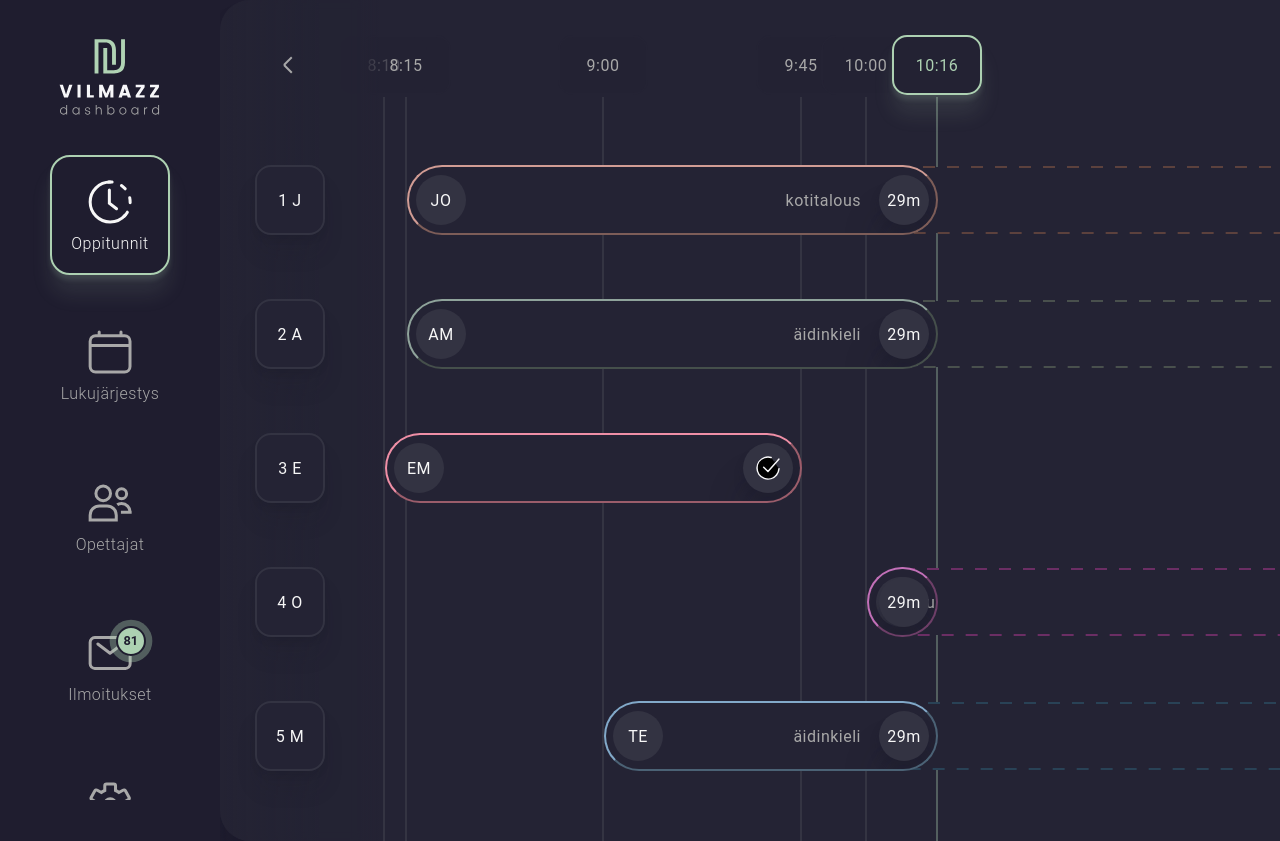
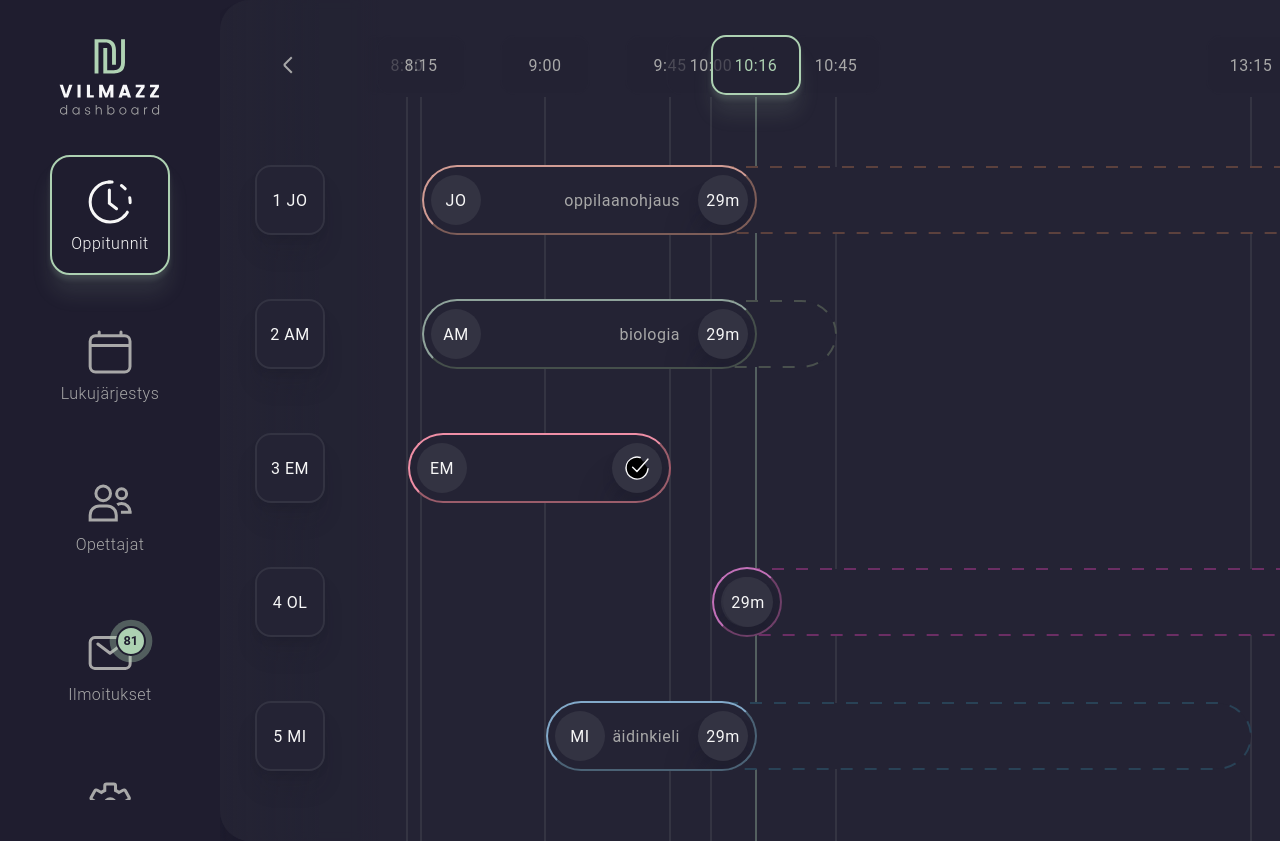
Before and after one commit to jnetc/dashboard-vilmaaz, a Next.js app: page / in a window 1280 px wide. Built offline with nearby package versions, Linux system fonts and the light colour scheme.

Commit message:
style cleaning & fix some issues in styles

```diff
--- a/components/main/lessons/Timefield.tsx
+++ b/components/main/lessons/Timefield.tsx
@@ -31,15 +31,9 @@ const Timefield: FC = () => {
     return <Lesson key={data.id} data={data} order={currentLessonOrder} />;
   });
 
-  const updateOrdersCount = () => {
-    console.log('update!!!');
-  };
-
   return (
     <TimefieldStyle id="timefield">
-      <div id="field" onTransitionEnd={updateOrdersCount}>
-        {lessons}
-      </div>
+      <div id="field">{lessons}</div>
     </TimefieldStyle>
   );
 };
--- a/components/main/lessons/left-side-panel/DraggableArea.tsx
+++ b/components/main/lessons/left-side-panel/DraggableArea.tsx
@@ -130,6 +130,7 @@ export const DraggableArea: FC = () => {
             onDrop={ev => dragDrop(ev, el)}
             key={el.id}>
             {el.order} {el.name.charAt(0)}
+            {el.name.charAt(1).toUpperCase()}
           </DraggableElementStyle>
         );
       })}
--- a/components/main/lessons/left-side-panel/styles/left-panel-styles.ts
+++ b/components/main/lessons/left-side-panel/styles/left-panel-styles.ts
@@ -14,7 +14,6 @@ export const LeftSidePanelStyle = styled.div`
   background-color: ${({ theme }) => theme.bg_middle(0.8)};
   backdrop-filter: blur(4px);
   z-index: 100;
-  /* pointer-events: none; */
   &::after,
   &::before {
     content: '';
--- a/components/main/lessons/right-side-panel/index.tsx
+++ b/components/main/lessons/right-side-panel/index.tsx
@@ -67,7 +67,7 @@ export const RightSidePanel: FC = () => {
   }, [open]);
 
   return (
-    <RightSidePanelStyle open={open} ref={lessonRef}>
+    <RightSidePanelStyle ref={lessonRef}>
       <div>
         <RightSidePanelHeader>
           <DayOfWeek />
--- a/components/main/lessons/right-side-panel/styles/right-panel-styles.ts
+++ b/components/main/lessons/right-side-panel/styles/right-panel-styles.ts
@@ -19,17 +19,14 @@ export const DateStyle = styled.div`
 `;
 
 // index
-export const RightSidePanelStyle = styled.section<{ open: boolean }>`
+export const RightSidePanelStyle = styled.section`
   min-width: 226px;
   height: 100vh;
-  /* display: ${({ open }) => (open ? 'grid' : 'none')}; */
   display: none;
   position: absolute;
   top: 0;
   right: 0;
-  padding: 0px;
   backdrop-filter: blur(4px);
-  /* border-radius: 30px 0 0 30px; */
   background-color: ${({ theme }) => theme.bg_regular(0.9)};
   box-shadow: 0px 40px 40px ${props => props.theme.bg_dark(0.2)},
     0px 10px 10px ${props => props.theme.bg_dark(0.3)};
@@ -38,12 +35,11 @@ export const RightSidePanelStyle = styled.section<{ open: boolean }>`
   user-select: none;
   z-index: 100;
   > div {
-    /* width: 100%;
-    height: 100%; */
+    height: 100%;
     display: grid;
     grid-template-rows: 48px 60px 300px 40px 1fr;
     padding: 35px 30px 35px 30px;
-    overflow-y: scroll;
+    overflow-y: auto;
   }
   h2 {
     grid-row: 2;
@@ -122,7 +118,6 @@ export const ProgressLessonStyle = styled.div<ProgressLessonsDataStyle>`
     align-items: center;
     position: relative;
     align-self: center;
-    /* margin: auto; */
     border-radius: 50%;
     border-style: solid;
     border-width: 2px;
@@ -193,7 +188,6 @@ export const ProgressTimeStyle = styled.div`
   width: 100%;
   height: 100%;
   display: flex;
-  /* display: none; */
   flex-direction: column;
   justify-content: center;
   align-items: center;
--- a/components/main/lessons/styles/lessons.ts
+++ b/components/main/lessons/styles/lessons.ts
@@ -25,8 +25,6 @@ export const LessonStyle = styled.div<LessonStyleType>`
   &:hover {
     .progress {
       border-color: ${({ theme }) => theme.grey_middle()};
-      /* box-shadow: 0px 40px 40px ${props => props.theme.bg_dark(0.2)},
-        0px 10px 10px ${props => props.theme.bg_dark(0.3)}; */
     }
     > svg {
       stroke: var(--${({ primary }) => primary});
@@ -108,6 +106,7 @@ export const LessonProgressBarStyle = styled.div<{ primary: string }>`
 // TIMEFIELD
 export const TimefieldStyle = styled.div`
   grid-row: 2;
+  display: flex;
   padding: 70px 0px 70px 46px;
   #field {
     display: flex;
@@ -122,9 +121,6 @@ export const TimelineStyle = styled.div`
   width: 100%;
   grid-row: 1;
   position: relative;
-  /* user-select: none;
-  pointer-events: none; */
-  /* padding: 0 160px 0 2px; */
   cursor: default;
   div#track {
     position: relative;
@@ -165,8 +161,6 @@ export const TimelinePointsStyle = styled.div<Position>`
   &:hover {
     background-color: ${({ theme }) => theme.bg_regular(0.8)};
     border-color: ${({ theme }) => theme.grey_light()};
-    /* box-shadow: 0 10px 10px ${({ theme }) => theme.bg_dark(0.3)},
-      0 40px 40px ${({ theme }) => theme.bg_dark(0.2)}; */
     z-index: 2;
   }
 `;
@@ -189,8 +183,9 @@ export const TimelineStepStyle = styled(TimelinePointsStyle)`
 
 // TIMETABLE
 export const TimetableStyle = styled.div`
-  width: 100%;
-  height: 100%;
+  /* width: 100%; */
+  max-height: inherit;
+  min-height: calc(100vh - 35px);
   display: grid;
   position: relative;
   grid-template-rows: 60px 1fr;
@@ -198,6 +193,7 @@ export const TimetableStyle = styled.div`
   padding: 0 120px 0 2px;
   z-index: 1;
   user-select: none;
+  cursor: move;
   @media (max-width: 1920px) {
     width: 1920px;
   }
@@ -210,7 +206,6 @@ export const MainStyle = styled.main`
   width: 100%;
   min-height: 100%;
   padding: 35px 0 0 140px;
-  /* padding: 20px 0 0 70px; */
   border-radius: 30px 0 0 30px;
   position: relative;
   overflow: hidden;
@@ -234,7 +229,7 @@ export const UpdateTimetableStyle = styled.div`
   display: flex;
   justify-content: center;
   align-items: center;
-  position: absolute;
+  position: fixed;
   top: 50%;
   left: 50%;
   background-color: ${({ theme }) => theme.bg_dark(0.5)};
--- a/components/navigation/styles/navigation.ts
+++ b/components/navigation/styles/navigation.ts
@@ -81,15 +81,10 @@ export const LinkStyle = styled.li`
 // NAV
 export const NavigationStyle = styled.nav`
   min-width: 220px;
-  /* min-height: 100%; */
   height: 100vh;
   display: flex;
-  /* overflow-y: auto; */
-  /* display: none; */
   top: 0px;
   position: sticky;
-  /* overflow: hidden; */
-  /* transform: translateX(220px); */
   transition: all 0.3s ease-in-out;
   z-index: 500;
   > div {
--- a/components/store/utils/data.ts
+++ b/components/store/utils/data.ts
@@ -665,7 +665,7 @@ export const database: Array<Schedule> = [
     },
     avatar: {
       img: 'url',
-      name: 'TE',
+      name: 'MI',
     },
     timetable: [
       {
--- a/components/store/utils/helperFunc.tsx
+++ b/components/store/utils/helperFunc.tsx
@@ -9,7 +9,7 @@ export const dateFormat = (options: Intl.DateTimeFormatOptions, date: Date) => {
 export const transform = (data: Array<Schedule>, set: boolean = true): any => {
   // const date = new Date();
   // const day = dateFormat({ weekday: 'long' }, date);
-  const day = 'perjantai';
+  const day = 'maanantai';
 
   // Used Set constructor for remove duplicate from array
   const newTimelineSet: Set<string> = new Set();
--- a/styles/global.ts
+++ b/styles/global.ts
@@ -14,6 +14,7 @@ export const GlobalStyle = createGlobalStyle`
     height: 100%;
     font-family: Roboto, sans-serif;
     color: ${({ theme }) => theme.white()};
+    background-color: ${({ theme }) => theme.bg_main()}
   }
 
   body.right-side {
@@ -24,9 +25,6 @@ export const GlobalStyle = createGlobalStyle`
     width: 100%;
     min-height: 100vh;
     display: flex;
-    /* display: grid; */
-    /* grid-template-columns: minmax(120px, 220px) 1fr; */
-    /* grid-template-columns:  1fr; */
     position: relative;
     background-color: ${({ theme }) => theme.bg_main()};
 
@@ -63,7 +61,6 @@ export const GlobalStyle = createGlobalStyle`
   }
   ::-webkit-scrollbar-thumb {
     background: ${({ theme }) => theme.grey_dark()};
-    /* border-right: 1px solid green; */
     border-radius: 50px;
   }
 `;
```
Also changed, not shown: pages/_app.tsx (+0 -23 lines).
